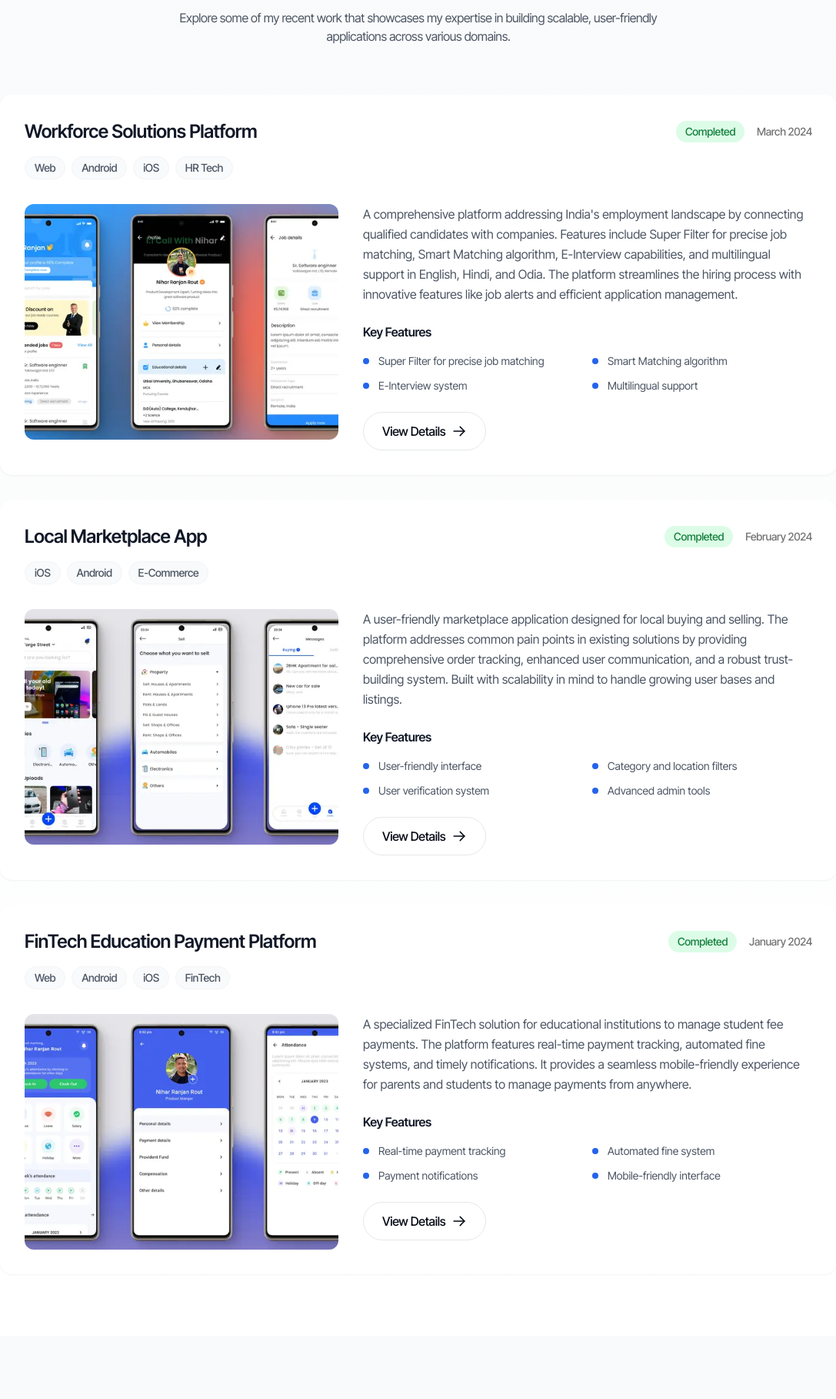
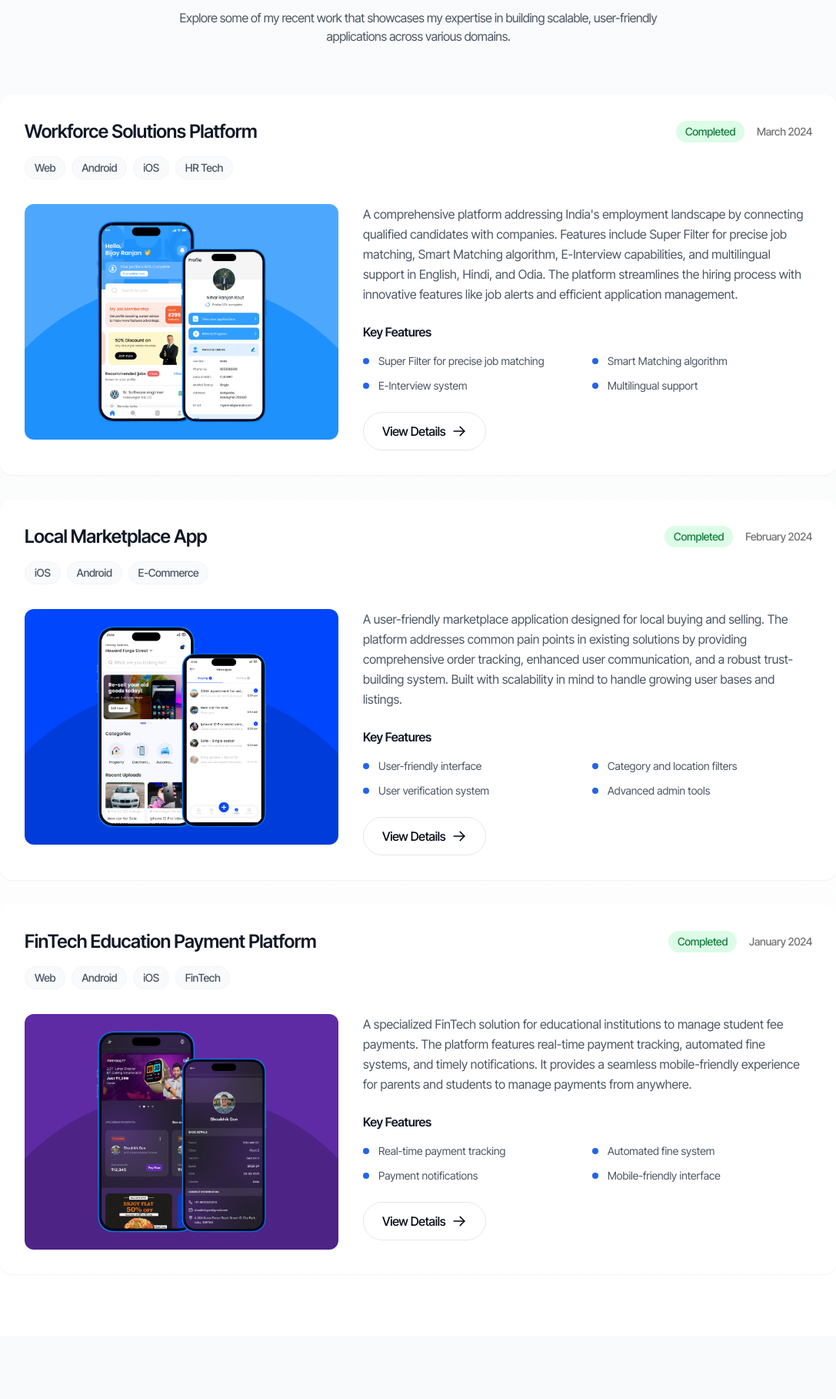
Before and after one commit to ashishmohapatra240/niharrout, a Next.js app: page / in a window 1280 px wide. Shown: the part 3074-4891 px from the top of the page at 77% size, without its empty margins (96-1183 px from the left). Built offline with nearby package versions, Linux system fonts and the light colour scheme.

Commit message:
Update project image

```diff
--- a/components/sections/Works.tsx
+++ b/components/sections/Works.tsx
@@ -9,7 +9,7 @@ const projects = [
     date: "March 2024",
     description: "A comprehensive platform addressing India's employment landscape by connecting qualified candidates with companies. Features include Super Filter for precise job matching, Smart Matching algorithm, E-Interview capabilities, and multilingual support in English, Hindi, and Odia. The platform streamlines the hiring process with innovative features like job alerts and efficient application management.",
     tags: ["Web", "Android", "iOS", "HR Tech"],
-    image: "/images/projects/Picture3.webp",
+    image: "/images/projects/workforce/workforce-cover.png",
     features: [
       "Super Filter for precise job matching",
       "Smart Matching algorithm",
@@ -25,7 +25,7 @@ const projects = [
     date: "February 2024",
     description: "A user-friendly marketplace application designed for local buying and selling. The platform addresses common pain points in existing solutions by providing comprehensive order tracking, enhanced user communication, and a robust trust-building system. Built with scalability in mind to handle growing user bases and listings.",
     tags: ["iOS", "Android", "E-Commerce"],
-    image: "/images/projects/Picture5.webp",
+    image: "/images/projects/marketplace/marketplace-cover.png",
     features: [
       "User-friendly interface",
       "Category and location filters",
@@ -41,7 +41,7 @@ const projects = [
     date: "January 2024",
     description: "A specialized FinTech solution for educational institutions to manage student fee payments. The platform features real-time payment tracking, automated fine systems, and timely notifications. It provides a seamless mobile-friendly experience for parents and students to manage payments from anywhere.",
     tags: ["Web", "Android", "iOS", "FinTech"],
-    image: "/images/projects/Picture4.webp",
+    image: "/images/projects/fintech/fintech-cover.png",
     features: [
       "Real-time payment tracking",
       "Automated fine system",
```
